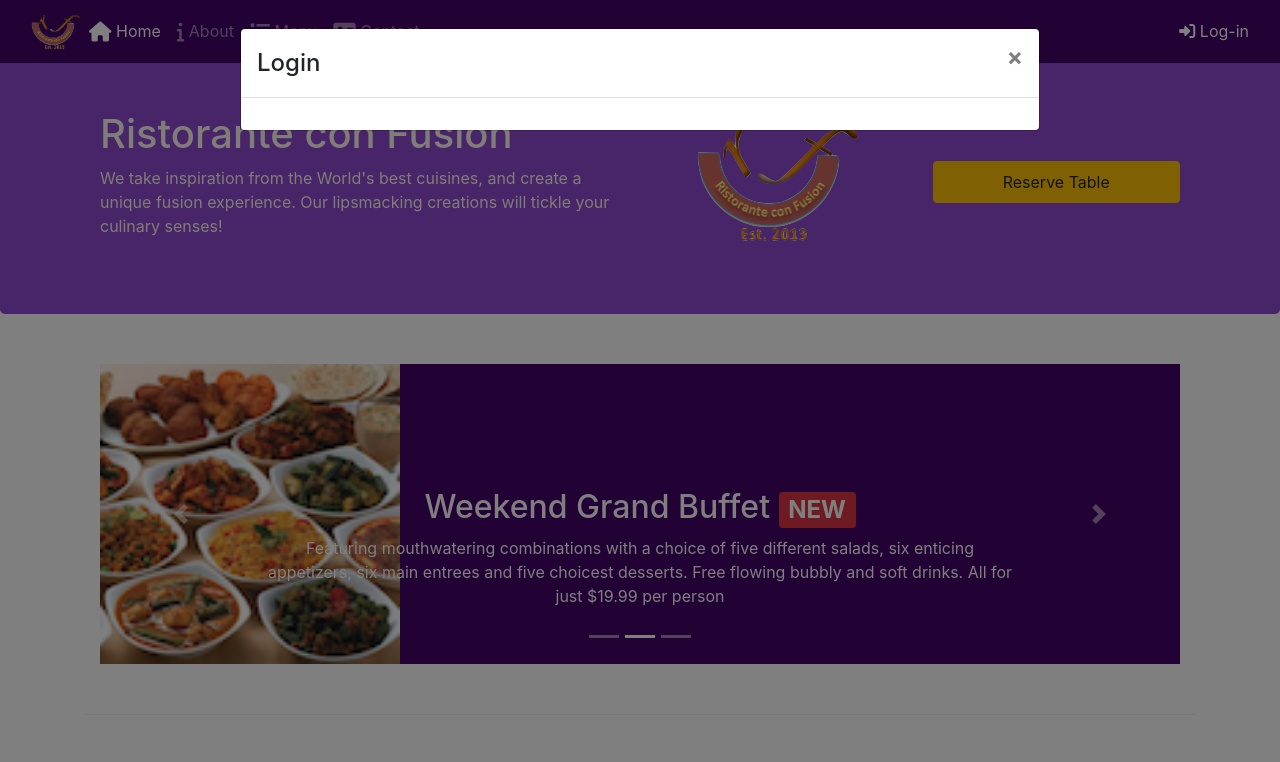
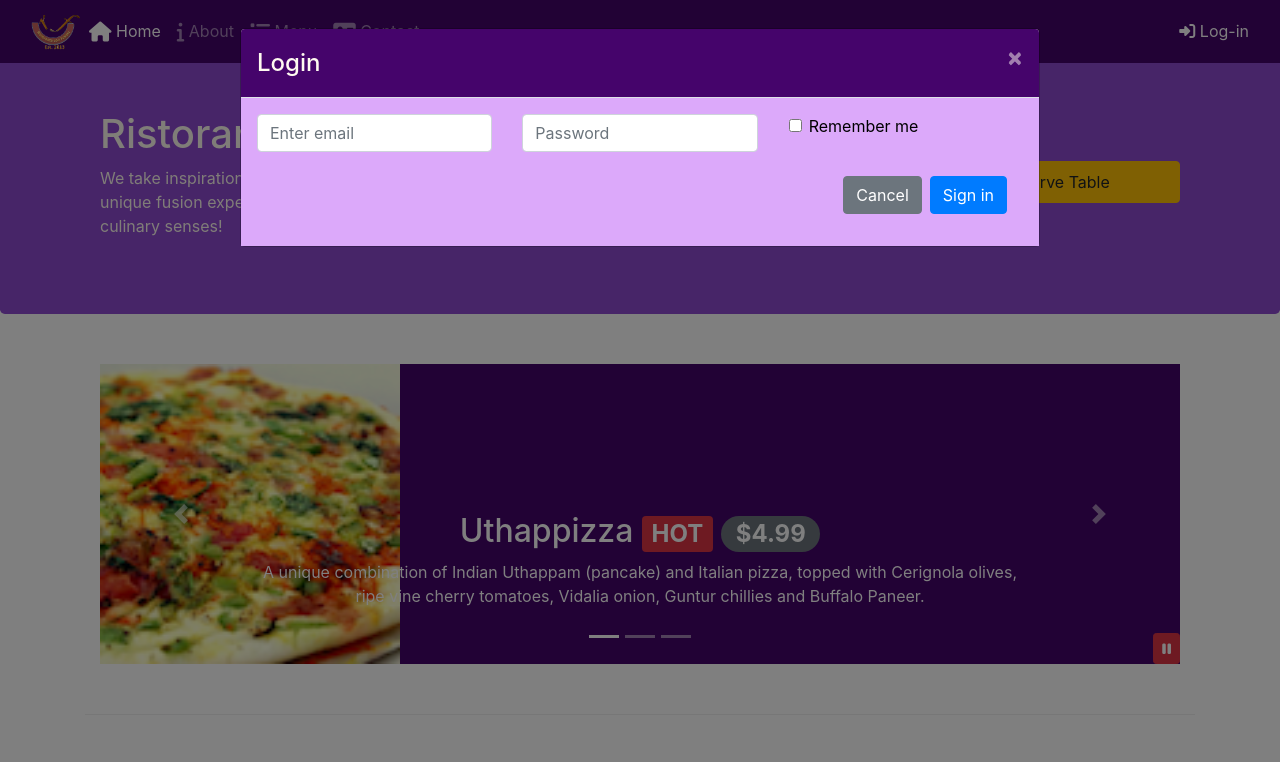
Before and after one commit to soumya098/git-test, a website: page index.html in a window 1280 px wide. Both pictures are taken after a click on the link "Log-in". Shown: the top 762 px of the page. Drawn offline with nearby package versions, Linux system fonts and the light colour scheme.

Commit message:
Less and Sass

```diff
--- a/css/css1.css
+++ b/css/css1.css
@@ -71,3 +71,31 @@ body{
     left: 0;
     min-height: 300px;
 }
+
+#carousel-btn{
+    position: absolute;
+    right: 0px;
+    bottom: 0px;
+    z-index: 2;
+}
+
+.modal-header {
+    background-color:rgb(69, 4, 107);
+    color:floralwhite;
+}
+.close{
+    background-color:floralwhite;
+    color:floralwhite;
+}
+
+.close:hover {
+    background-color:floralwhite;
+    color:rgb(69, 4, 107);
+}
+.modal-body{
+    color: black;
+    background-color:rgb(220, 169, 250);
+}
+.radiobtn{
+    color: blue;
+}
--- /dev/null
+++ b/css/styles.scss
@@ -0,0 +1,90 @@
+$lt-gray: #ddd;
+$background-dark: #512DA8;
+$background-light: #9575CD;
+$background-pale: #D1C4E9;
+
+// Height variables
+$carousel-item-height: 300px;
+@mixin zero-margin($pad-up-dn, $pad-left-right) {
+	margin:0px auto;
+	padding: $pad-up-dn $pad-left-right;
+}
+
+.row-header{
+    @include zero-margin(0px,0px);
+}
+.row-content {
+    @include zero-margin(50px,0px);
+    border-bottom: 1px ridge;
+    min-height:400px;
+}
+
+.footer{
+    background-color: $background-pale;
+    @include zero-margin(20px, 0px);
+}
+
+.jumbotron {
+    @include zero-margin(70px,30px);
+    background: $background-light ;
+    color:floralwhite;
+}
+
+address{
+    font-size:80%;
+    margin:0px;
+    color:#0f0f0f;
+}
+
+body{
+    padding:50px 0px 0px 0px;
+    z-index:0;
+}
+
+.navbar-dark {
+     background-color: $background-dark;
+}
+
+.tab-content {
+    border-left: 1px solid $lt-gray;
+    border-right: 1px solid $lt-gray;
+    border-bottom: 1px solid $lt-gray;
+    padding: 10px;
+}
+
+.carousel {
+    background:$background-dark;
+
+    .carousel-item {
+        height: $carousel-item-height;
+        img {
+            position: absolute;
+            top: 0;
+            left: 0;
+            min-height: 300px;
+        }
+    }
+}
+
+#carouselButton {
+    right:0px;
+    position: absolute;
+    bottom: 0px;
+    z-index: 1;
+}
+.modal-header {
+    background-color:$background-dark;
+    color:$background-pale;
+}
+.close{
+    background-color:$background-pale;
+    color:$background-pale;
+}
+
+.close:hover {
+    background-color:$background-pale;
+    color:$background-light;
+}
+.modal-body{
+    background-color:$background-light;
+}
--- a/index.html
+++ b/index.html
@@ -36,8 +36,7 @@
                                 class="fa fa-address-card fa-lg"></span>
                             Contact</a></li>
                 </ul>
-                <span class="navbar-text"><a data-toggle="modal" data-target="#loginmodal"><span
-                            class="fa fa-sign-in"></span> Log-in</a></span>
+                <span class="navbar-text"><a id="loginform"><span class="fa fa-sign-in"></span> Log-in</a></span>
             </div>
         </div>
     </nav>
@@ -46,10 +45,35 @@
         <div class="modal-dialog modal-lg" role="content">
             <div class="modal-content">
                 <div class="modal-header">
-                    <h4 class="modal-title">Login</h4>
-                    <button type="button" class="close" data-dismiss="modal">&times;</button>
+                    <h4 class="modal-title mb-0">Login</h4>
+                    <button type="button" class="close">&times;</button>
                 </div>
                 <div class="modal-body">
+                    <form>
+                        <div class="form">
+                            <div class="form-group row">
+                                <div class="col-12 col-sm-4 mb-2">
+                                    <input class="form-control" type="email" name="email" id="emailid"
+                                        placeholder="Enter email">
+                                </div>
+                                <div class="col-12 col-sm-4 mb-2">
+                                    <input class="form-control" type="password" name="password" id="password"
+                                        placeholder="Password">
+                                </div>
+                                <div class="col-12 col-sm form-check ml-3">
+                                    <input type="checkbox" class="form-check-input" name="approve" id="approve"
+                                        value="true">
+                                    <label for="approve" class="form-check-label">Remember me</label>
+                                </div>
+                            </div>
+                            <div class="form-group row  justify-content-end mr-2">
+                                <button type="button" class="btn btn-secondary mr-2" id="cancellogin">Cancel
+                                </button>
+                                <button class="btn btn-primary mr-2">Sign in
+                                </button>
+                            </div>
+                        </div>
+                    </form>
                 </div>
             </div>
         </div>
@@ -67,7 +91,7 @@
                     <img src="./img/logo.png" alt="LogoLarge" class="img-fluid img-center">
                 </div>
                 <div class="col-12 col-sm align-self-center">
-                    <a role="button" class="btn btn-block btn-warning nav-link" data-toggle="modal" data-target="#formid">
+                    <a id="reserveform" role="button" class="btn btn-block btn-warning nav-link">
                         Reserve Table
                     </a>
                 </div>
@@ -80,29 +104,29 @@
             <div class="modal-content">
                 <div class="modal-header">
                     <h4 class="modal-title">Reserve a Table</h4>
-                    <button type="button" class="close" data-dismiss="modal">&times;</button>
+                    <button type="button" class="close">&times;</button>
                 </div>
                 <div class="modal-body">
                     <form class="form">
                         <div class="row">
                             <p class="col-12 col-sm-2">Number of Guests</p>
                             <div class="col-12 col-sm-8">
-                                <input type="radio" class="" id="one" value="1" name="guest number">
+                                <input type="radio" class="radiobtn" id="one" value="1" name="guest number">
                                 <label class="label" for="one">1</label>
 
-                                <input type="radio" class="" id="two" value="2" name="guest number">
+                                <input type="radio" class="radiobtn" id="two" value="2" name="guest number">
                                 <label class="label" for="two">2 </label>
 
-                                <input type="radio" class="" id="three" value="3" name="guest number">
+                                <input type="radio" class="radiobtn" id="three" value="3" name="guest number">
                                 <label class="label" for="three">3 </label>
 
-                                <input type="radio" class="" id="four" value="4" name="guest number">
+                                <input type="radio" class="radiobtn" id="four" value="4" name="guest number">
                                 <label class="label" for="four">4 </label>
 
-                                <input type="radio" class="" id="five" value="5" name="guest number">
+                                <input type="radio" class="radiobtn" id="five" value="5" name="guest number">
                                 <label class="label" for="five">5 </label>
 
-                                <input type="radio" class="" id="six" value="6" name="guest number">
+                                <input type="radio" class="radiobtn" id="six" value="6" name="guest number">
                                 <label class="label" for="six">6 </label>
 
                             </div>
@@ -113,12 +137,13 @@
                             <div class="col-12 col-sm-8">
                                 <div class="btn-group btn-group-toggle" data-toggle="buttons">
                                     <label class="btn btn-success active">
-                                      <input type="radio" name="options" id="option1" autocomplete="off" checked>Non-Smoking
+                                        <input type="radio" name="options" id="option1" autocomplete="off"
+                                            checked>Non-Smoking
                                     </label>
                                     <label class="btn btn-danger">
-                                      <input type="radio" name="options" id="option2" autocomplete="off">Smoking
+                                        <input type="radio" name="options" id="option2" autocomplete="off">Smoking
                                     </label>
-                                  </div>
+                                </div>
                             </div>
                         </div>
                         <div class="row mt-2">
@@ -130,7 +155,7 @@
                         </div>
                         <div class="row mt-2">
                             <div class="col-auto offset-sm-2">
-                                <button class="btn btn-secondary" data-dismiss="modal">cancel</button>
+                                <button type="button" class="btn btn-secondary" id="cancelform">cancel</button>
                                 <button class="btn btn-primary"> Reserve</butto>
                             </div>
 
@@ -146,7 +171,8 @@
 
         <div class="row row-content">
             <div class="col">
-                <div id="mycarousel" class="carousel slide" data-ride="carousel">
+                <div id="mycarousel" class="carousel slide" data-ride="carousel" data-interval=0>
+
                     <div class="carousel-inner" role="listbox">
 
                         <div class="carousel-item active">
@@ -191,6 +217,7 @@
                         </div>
 
                     </div>
+
                     <ol class="carousel-indicators">
                         <li data-target="#mycarousel" data-slide-to="0" class="active"></li>
                         <li data-target="#mycarousel" data-slide-to="1"></li>
@@ -202,6 +229,9 @@
                     <a href="#mycarousel" class="carousel-control-next" role="button" data-slide="next">
                         <span class="carousel-control-next-icon"></span>
                     </a>
+                    <button class="btn btn-danger btn-sm" id="carousel-btn">
+                        <span class="fa fa-pause"></span>
+                    </button>
                 </div>
             </div>
         </div>
@@ -329,6 +359,7 @@
         integrity="sha384-B4gt1jrGC7Jh4AgTPSdUtOBvfO8shuf57BaghqFfPlYxofvL8/KUEfYiJOMMV+rV"
         crossorigin="anonymous"></script>
 
+    <script src="./js1.js"></script>
 </body>
 
 </html>
--- /dev/null
+++ b/js1.js
@@ -0,0 +1,37 @@
+//this is jquery
+$(function () {
+    $('#mycarousel').carousel({ interval: 2000 });
+    $('#carousel-btn').on('click', function () {
+        if ($('#carousel-btn').children('span').hasClass('fa-pause')) {
+            $('#mycarousel').carousel('pause');
+            $('#carousel-btn').children('span').removeClass('fa-pause');
+            $('#carousel-btn').children('span').addClass('fa-play');
+        }
+        else {
+            $('#mycarousel').carousel('cycle');
+            $('#carousel-btn').children('span').removeClass('fa-play');
+            $('#carousel-btn').children('span').addClass('fa-pause');
+        }
+    });
+
+    $('#loginform').on('click', function () {
+        $('#loginmodal').modal('show');
+    });
+    $('#cancellogin').on('click', function () {
+        $('#loginmodal').modal('hide');
+    });
+
+
+    $('#reserveform').on('click', function () {
+        $('#formid').modal('show');
+    });
+    $('#cancelform').on('click', function () {
+        $('#formid').modal('hide');
+    });
+
+   $('.close').on('click' ,()=>{
+    $('#loginmodal').modal('hide');
+    $('#formid').modal('hide');
+   })
+
+});
```
Also changed, not shown: css/styles.less (added).
